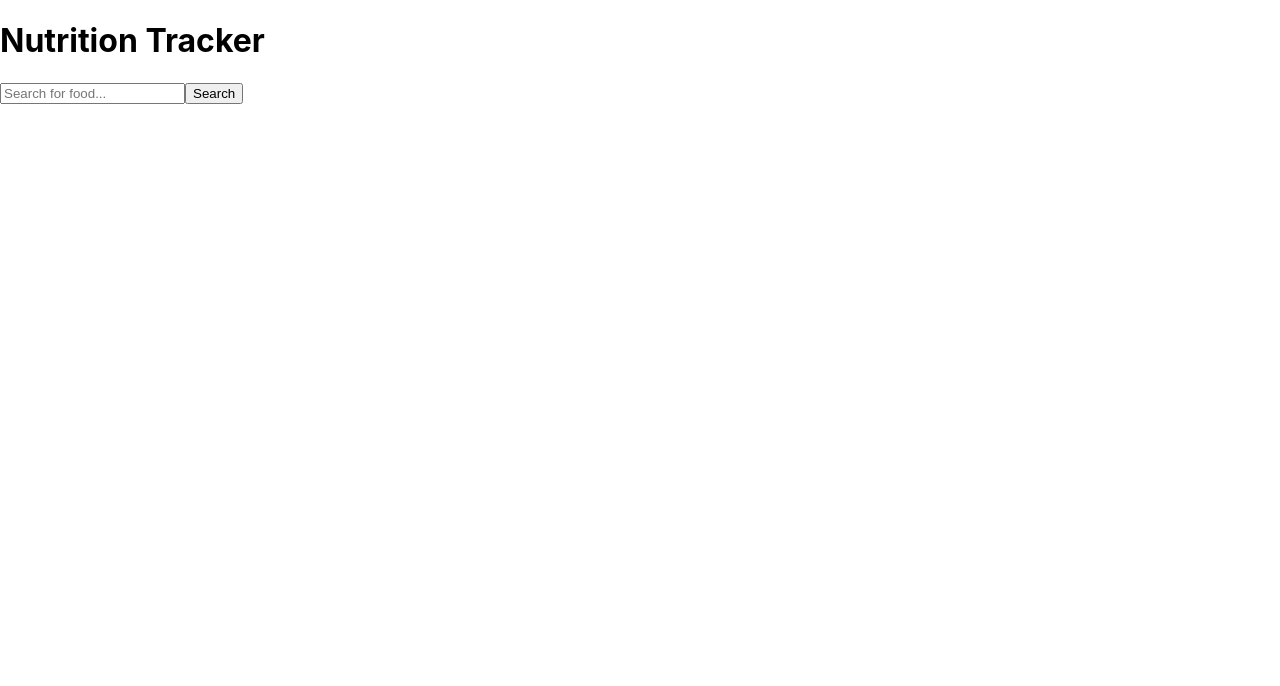
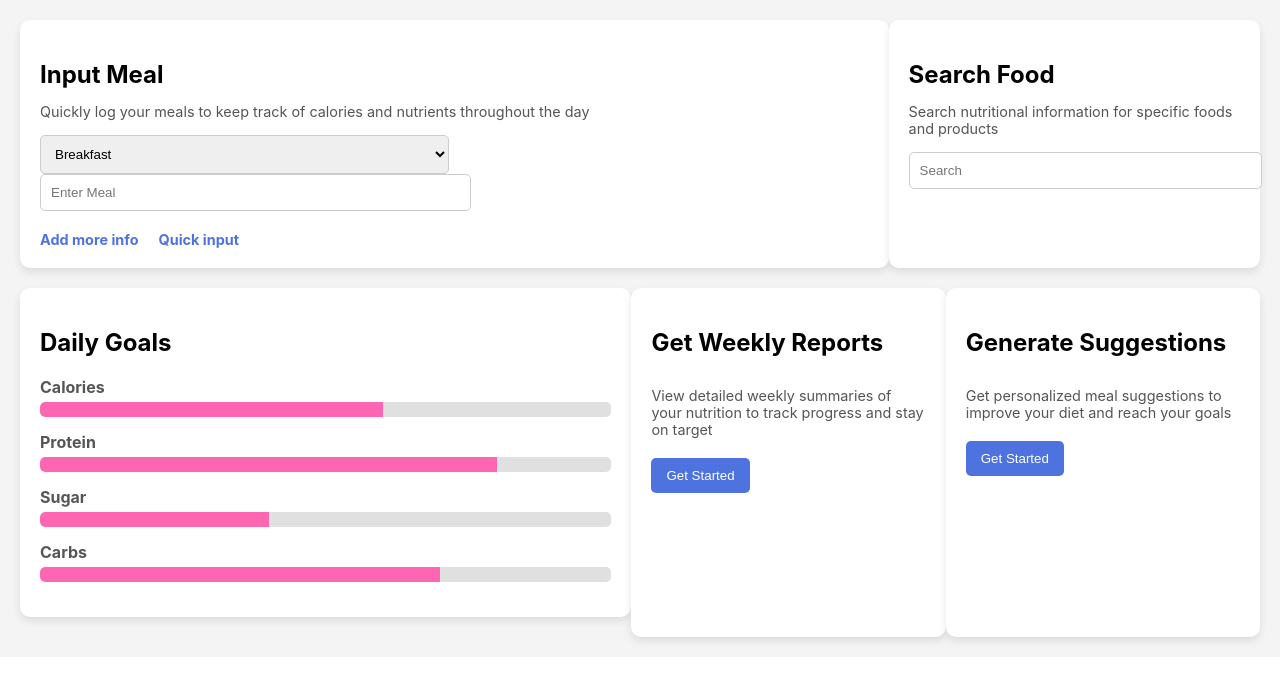
Before and after one commit to SeleneCho/cs370_nutrition_tracker, a React (Create React App) app in the folder frontend/: page / in a window 1280 px wide. Shown: the top 686 px of the page. Built offline with nearby package versions, Linux system fonts and the light colour scheme.

Commit message:
Frontend dashboard

```diff
--- a/frontend/src/App.css
+++ b/frontend/src/App.css
@@ -1,38 +1,44 @@
-.App {
-  text-align: center;
+.dashboard {
+  padding: 20px;
+  background-color: #f4f4f4;
 }
 
-.App-logo {
-  height: 40vmin;
-  pointer-events: none;
+.top-section {
+  display: flex;
+  justify-content: space-between;
+  margin-bottom: 20px;
 }
 
-@media (prefers-reduced-motion: no-preference) {
-  .App-logo {
-    animation: App-logo-spin infinite 20s linear;
-  }
+.bottom-section {
+  display: flex;
+  justify-content: space-between;
 }
 
-.App-header {
-  background-color: #282c34;
-  min-height: 100vh;
-  display: flex;
-  flex-direction: column;
-  align-items: center;
-  justify-content: center;
-  font-size: calc(10px + 2vmin);
-  color: white;
+.input-meal,
+.search-food,
+.weekly-reports,
+.suggestions {
+  background-color: #fff;
+  padding: 20px;
+  border-radius: 10px;
+  box-shadow: 0 4px 8px rgba(0, 0, 0, 0.1);
+  width: 48%;
 }
 
-.App-link {
-  color: #61dafb;
+.daily-goals {
+  background-color: #fff;
+  padding: 20px;
+  border-radius: 10px;
+  box-shadow: 0 4px 8px rgba(0, 0, 0, 0.1);
+  margin-bottom: 20px;
+  width: 100%;
 }
 
-@keyframes App-logo-spin {
-  from {
-    transform: rotate(0deg);
-  }
-  to {
-    transform: rotate(360deg);
-  }
+button {
+  padding: 10px 15px;
+  background-color: #4e73df;
+  color: white;
+  border: none;
+  border-radius: 5px;
+  cursor: pointer;
 }
--- a/frontend/src/App.js
+++ b/frontend/src/App.js
@@ -1,10 +1,23 @@
-import React from "react";
-import MainView from "./MainView";
+import React from 'react';
+import './App.css';
+import InputMeal from './components/InputMeal';
+import SearchFood from './components/SearchFood';
+import DailyGoals from './components/DailyGoals';
+import WeeklyReports from './components/WeeklyReports';
+import Suggestions from './components/Suggestions';
 
 function App() {
   return (
-    <div className="App">
-      <MainView />
+    <div className="dashboard">
+      <div className="top-section">
+        <InputMeal />
+        <SearchFood />
+      </div>
+      <div className="bottom-section">
+        <DailyGoals />
+        <WeeklyReports />
+        <Suggestions />
+      </div>
     </div>
   );
 }
--- /dev/null
+++ b/frontend/src/components/DailyGoals.css
@@ -0,0 +1,38 @@
+.daily-goals {
+  background-color: #ffffff;
+  padding: 20px;
+  border-radius: 10px;
+  box-shadow: 0 4px 8px rgba(0, 0, 0, 0.1);
+  width: 100%;
+  margin-bottom: 20px;
+}
+
+.daily-goals h2 {
+  margin-bottom: 20px;
+  font-size: 1.5em;
+}
+
+.goal {
+  margin-bottom: 15px;
+}
+
+.goal p {
+  margin: 0;
+  font-weight: bold;
+  color: #555;
+}
+
+.progress-bar {
+  background-color: #e0e0e0;
+  border-radius: 5px;
+  width: 100%;
+  height: 15px;
+  margin-top: 5px;
+  overflow: hidden;
+}
+
+.progress {
+  background-color: #ff66b2;
+  height: 100%;
+  border-radius: 5px 0 0 5px;
+}
--- /dev/null
+++ b/frontend/src/components/DailyGoals.js
@@ -0,0 +1,28 @@
+import React from 'react';
+import './DailyGoals.css';
+
+function DailyGoals() {
+  return (
+    <div className="daily-goals">
+      <h2>Daily Goals</h2>
+      <div className="goal">
+        <p>Calories</p>
+        <div className="progress-bar"><div style={{width: '60%'}} className="progress"></div></div>
+      </div>
+      <div className="goal">
+        <p>Protein</p>
+        <div className="progress-bar"><div style={{width: '80%'}} className="progress"></div></div>
+      </div>
+      <div className="goal">
+        <p>Sugar</p>
+        <div className="progress-bar"><div style={{width: '40%'}} className="progress"></div></div>
+      </div>
+      <div className="goal">
+        <p>Carbs</p>
+        <div className="progress-bar"><div style={{width: '70%'}} className="progress"></div></div>
+      </div>
+    </div>
+  );
+}
+
+export default DailyGoals;
--- /dev/null
+++ b/frontend/src/components/InputMeal.css
@@ -0,0 +1,45 @@
+.input-meal {
+    background-color: #ffffff;
+    padding: 20px;
+    border-radius: 10px;
+    box-shadow: 0 4px 8px rgba(0, 0, 0, 0.1);
+    flex: 1;
+  }
+
+  .input-meal h2 {
+    margin-bottom: 10px;
+    font-size: 1.5em;
+  }
+
+  .input-meal p {
+    font-size: 0.9em;
+    color: #555;
+    margin-bottom: 15px;
+  }
+
+  .select-container,
+  .input-container {
+    display: flex;
+    gap: 10px;
+  }
+
+  select,
+  input {
+    padding: 10px;
+    border: 1px solid #ccc;
+    border-radius: 5px;
+    width: calc(50% - 5px);
+  }
+
+  .links {
+    margin-top: 20px;
+    display: flex;
+    gap: 20px;
+  }
+
+  .links a {
+    color: #4e73df;
+    text-decoration: none;
+    font-weight: bold;
+    font-size: 0.9em;
+  }
--- /dev/null
+++ b/frontend/src/components/InputMeal.js
@@ -0,0 +1,23 @@
+import React from 'react';
+import './InputMeal.css';
+
+function InputMeal() {
+  return (
+    <div className="input-meal">
+      <h2>Input Meal</h2>
+      <p>Quickly log your meals to keep track of calories and nutrients throughout the day</p>
+      <select>
+        <option value="breakfast">Breakfast</option>
+        <option value="lunch">Lunch</option>
+        <option value="dinner">Dinner</option>
+      </select>
+      <input type="text" placeholder="Enter Meal" />
+      <div className="links">
+        <a href="/">Add more info</a>
+        <a href="/">Quick input</a>
+      </div>
+    </div>
+  );
+}
+
+export default InputMeal;
--- /dev/null
+++ b/frontend/src/components/SearchFood.css
@@ -0,0 +1,25 @@
+.search-food {
+    background-color: #ffffff;
+    padding: 20px;
+    border-radius: 10px;
+    box-shadow: 0 4px 8px rgba(0, 0, 0, 0.1);
+    flex: 0.4;
+  }
+
+  .search-food h2 {
+    margin-bottom: 10px;
+    font-size: 1.5em;
+  }
+
+  .search-food p {
+    font-size: 0.9em;
+    color: #555;
+    margin-bottom: 15px;
+  }
+
+  .search-food input {
+    width: 100%;
+    padding: 10px;
+    border-radius: 5px;
+    border: 1px solid #ccc;
+  }
--- /dev/null
+++ b/frontend/src/components/SearchFood.js
@@ -0,0 +1,14 @@
+import React from 'react';
+import './SearchFood.css';
+
+function SearchFood() {
+  return (
+    <div className="search-food">
+      <h2>Search Food</h2>
+      <p>Search nutritional information for specific foods and products</p>
+      <input type="text" placeholder="Search" />
+    </div>
+  );
+}
+
+export default SearchFood;
--- /dev/null
+++ b/frontend/src/components/Suggestions.css
@@ -0,0 +1,35 @@
+.suggestions {
+    background-color: #ffffff;
+    padding: 20px;
+    border-radius: 10px;
+    box-shadow: 0 4px 8px rgba(0, 0, 0, 0.1);
+    width: 48%;
+    display: flex;
+    flex-direction: column;
+    align-items: start;
+  }
+
+  .suggestions h2 {
+    margin-bottom: 15px;
+    font-size: 1.5em;
+  }
+
+  .suggestions p {
+    font-size: 0.9em;
+    color: #555;
+    margin-bottom: 20px;
+  }
+
+  button {
+    padding: 10px 15px;
+    background-color: #4e73df;
+    color: #ffffff;
+    border: none;
+    border-radius: 5px;
+    cursor: pointer;
+    transition: background-color 0.3s;
+  }
+
+  button:hover {
+    background-color: #3a5bbf;
+  }
--- /dev/null
+++ b/frontend/src/components/Suggestions.js
@@ -0,0 +1,14 @@
+import React from 'react';
+import './Suggestions.css';
+
+function Suggestions() {
+  return (
+    <div className="suggestions">
+      <h2>Generate Suggestions</h2>
+      <p>Get personalized meal suggestions to improve your diet and reach your goals</p>
+      <button>Get Started</button>
+    </div>
+  );
+}
+
+export default Suggestions;
--- /dev/null
+++ b/frontend/src/components/WeeklyReports.css
@@ -0,0 +1,35 @@
+.weekly-reports {
+    background-color: #ffffff;
+    padding: 20px;
+    border-radius: 10px;
+    box-shadow: 0 4px 8px rgba(0, 0, 0, 0.1);
+    width: 48%;
+    display: flex;
+    flex-direction: column;
+    align-items: start;
+  }
+
+  .weekly-reports h2 {
+    margin-bottom: 15px;
+    font-size: 1.5em;
+  }
+
+  .weekly-reports p {
+    font-size: 0.9em;
+    color: #555;
+    margin-bottom: 20px;
+  }
+
+  button {
+    padding: 10px 15px;
+    background-color: #4e73df;
+    color: #ffffff;
+    border: none;
+    border-radius: 5px;
+    cursor: pointer;
+    transition: background-color 0.3s;
+  }
+
+  button:hover {
+    background-color: #3a5bbf;
+  }
--- /dev/null
+++ b/frontend/src/components/WeeklyReports.js
@@ -0,0 +1,14 @@
+import React from 'react';
+import './WeeklyReports.css';
+
+function WeeklyReports() {
+  return (
+    <div className="weekly-reports">
+      <h2>Get Weekly Reports</h2>
+      <p>View detailed weekly summaries of your nutrition to track progress and stay on target</p>
+      <button>Get Started</button>
+    </div>
+  );
+}
+
+export default WeeklyReports;
```
